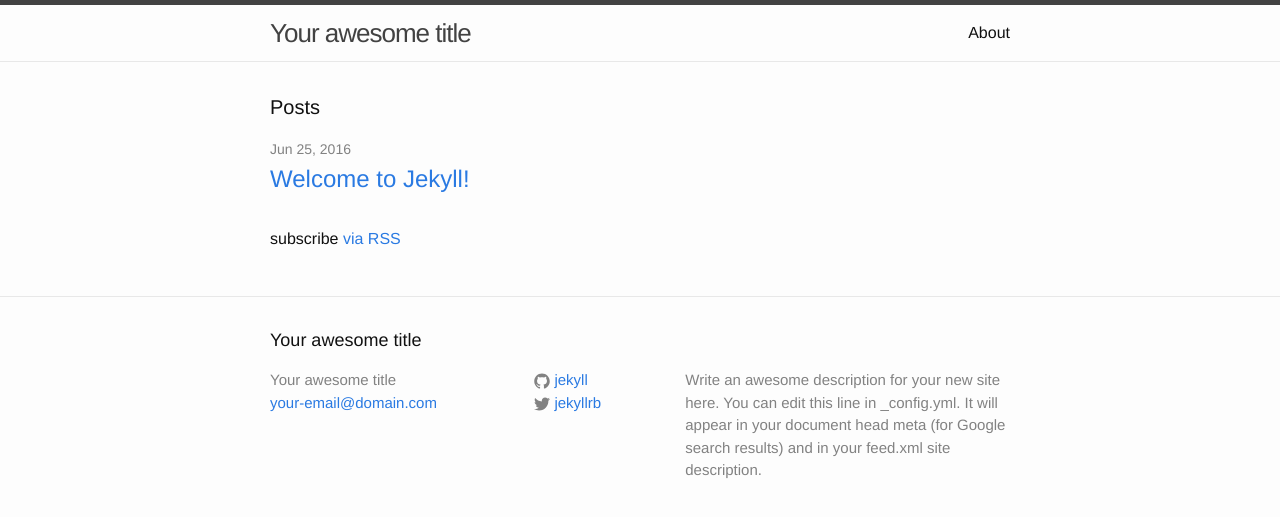
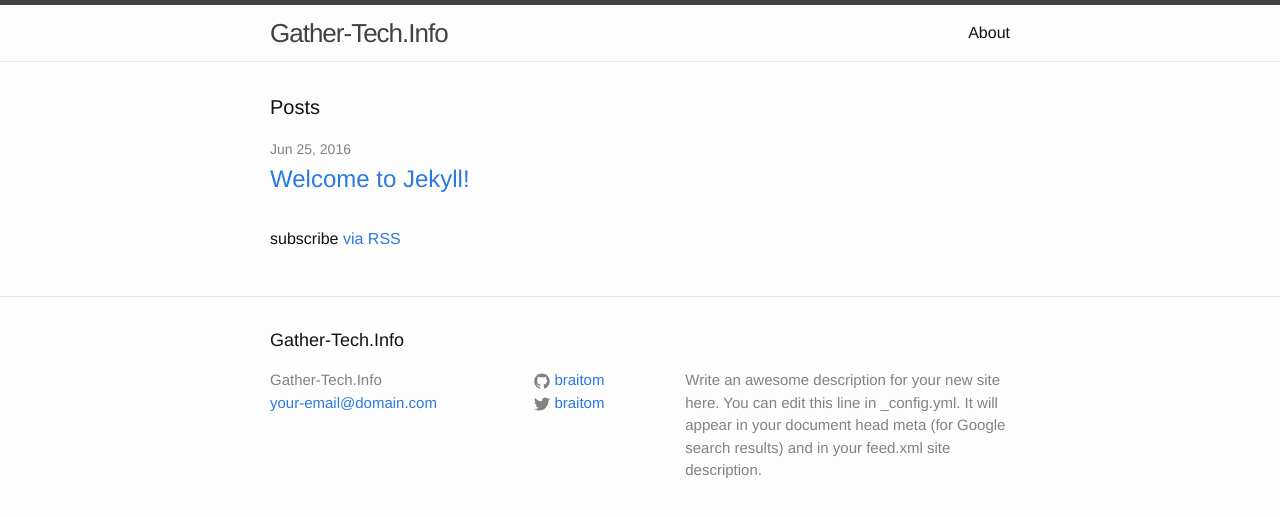
Before and after one commit to Gather-Tech/Gather-Tech.github.io, a Jekyll site: the page built from index.html, in a window 1280 px wide. Shown: the top 517 px of the page. Built offline with Jekyll 4.4.1, drawn with Linux system fonts in a browser that asks for light colours.

Commit message:
change title

```diff
--- a/_config.yml
+++ b/_config.yml
@@ -6,7 +6,7 @@
 # 'jekyll serve'. If you change this file, please restart the server process.
 
 # Site settings
-title: Your awesome title
+title: Gather-Tech.Info
 email: your-email@domain.com
 description: > # this means to ignore newlines until "baseurl:"
   Write an awesome description for your new site here. You can edit this
@@ -14,8 +14,8 @@ description: > # this means to ignore newlines until "baseurl:"
   Google search results) and in your feed.xml site description.
 baseurl: "" # the subpath of your site, e.g. /blog
 url: "http://yourdomain.com" # the base hostname & protocol for your site
-twitter_username: jekyllrb
-github_username:  jekyll
+twitter_username: braitom
+github_username:  braitom
 
 # Build settings
 markdown: kramdown
```
